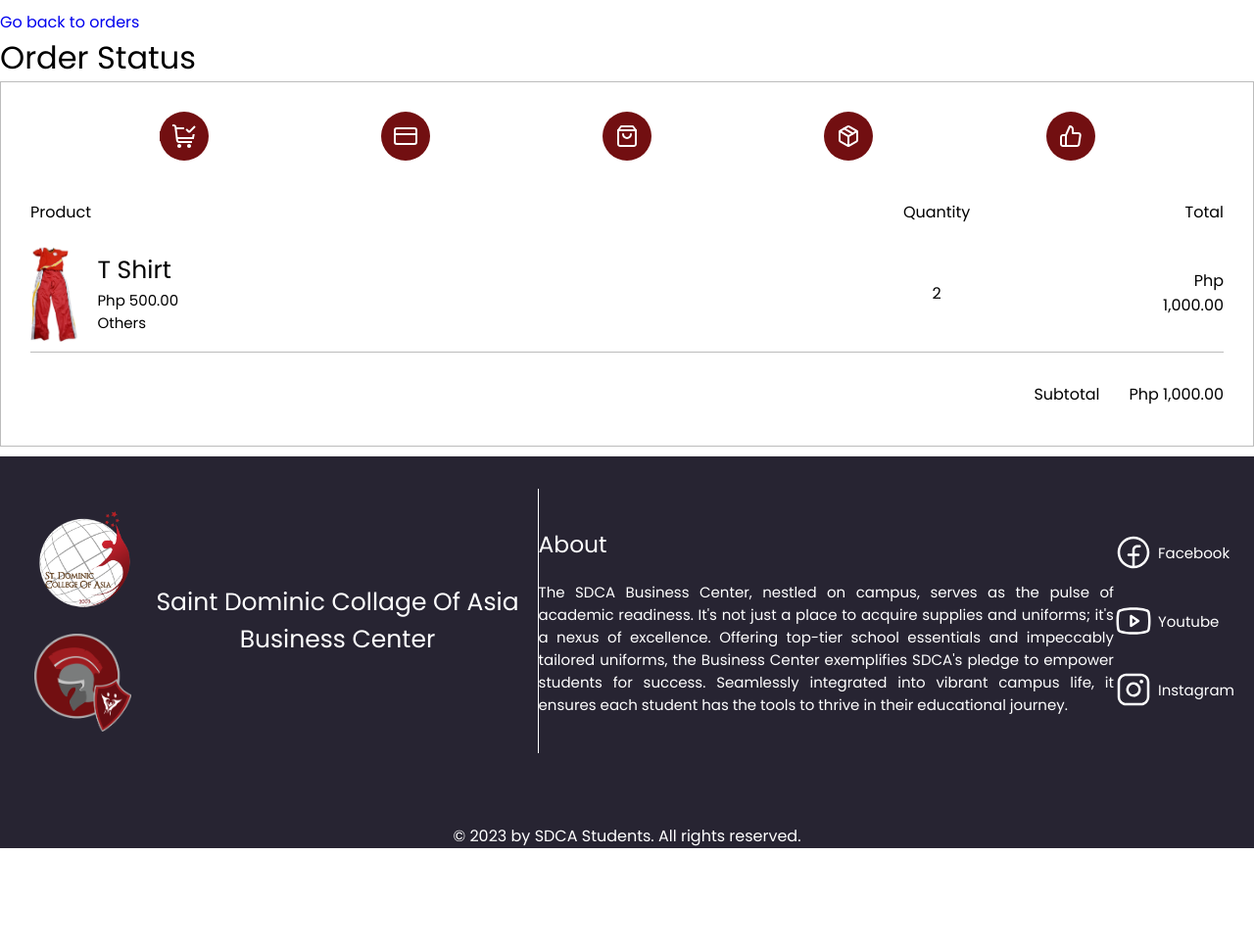
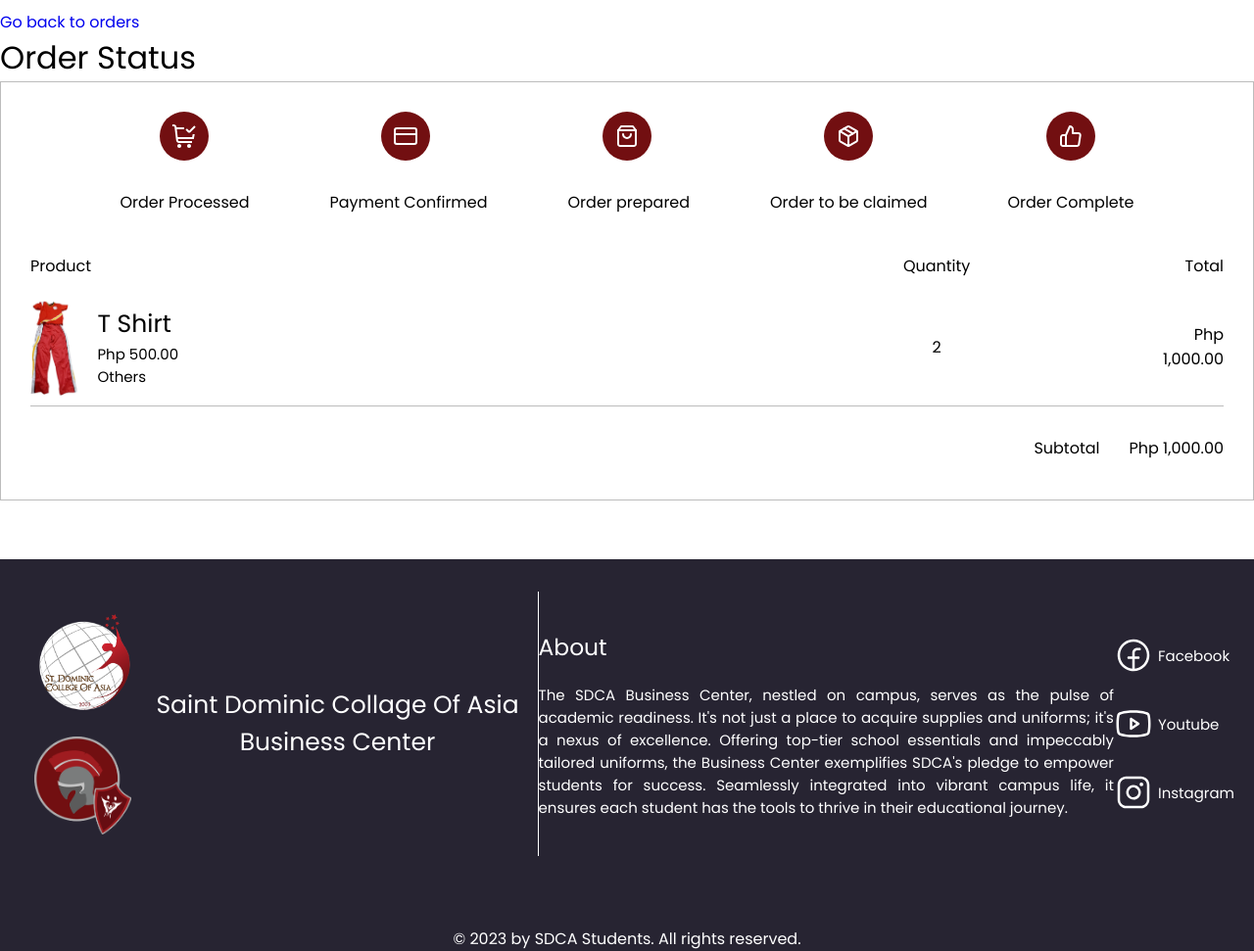
Before and after one commit to d3vLimpiado/new_sdca_business_center, a PHP site: page /pages/status.php in a window 1280 px wide. Shown: the part 150-1121 px from the top of the page at 98% size. Before the commit the page ends 1016 px from the top, so only its background shows below. Run offline with PHP 8.4, Linux system fonts and the light colour scheme; style sheets or scripts are compiled from the project's sources.

Commit message:
feat: update order status

```diff
--- a/pages/status.php
+++ b/pages/status.php
@@ -13,6 +13,13 @@
         <i class="order-status-progress-prepared"></i>
         <i class="order-status-progress-claimed"></i>
         <i class="order-status-progress-completed"></i>
+      </div>
+      <div class="order-status-progress-label">
+        <p>Order Processed</p>
+        <p>Payment Confirmed</p>
+        <p>Order prepared</p>
+        <p>Order to be claimed</p>
+        <p>Order Complete</p>
       </div>
       <table class="order-status-product">
         <thead>
--- a/scss/_order_status.scss
+++ b/scss/_order_status.scss
@@ -4,6 +4,7 @@
   justify-content: center;
   align-items: center;
   padding: 0 30px 40px;
+  margin-bottom: 50px;
 
   &-progress {
     margin: 30px 0;
@@ -13,7 +14,15 @@
     display: flex;
     justify-content: space-between;
     overflow: hidden;
+    div {
+      display: flex;
+      flex-direction: column;
+      align-items: center;
+      justify-content: center;
+      gap: 10px;
+    }
     i {
+      position: relative;
       width: 50px;
       height: 50px;
       background-position: center center;
@@ -39,39 +48,51 @@
       background-image: url("../assets/icons/thumbs-up.svg");
     }
 
+
     &::after {
       content: "";
       z-index: -1;
       position: absolute;
-      top: 50%;
-      left: -950px;
-      transform: translateY(-50%);
+      top: 20px;
+      left: 0;
       background-color: var(--color_primary);
-      width: inherit;
+      width: 100%;
       height: 10px;
+      border-radius: 5px;
+      transition: transform .25s ease-in;
+      transform: translateX(-100%)
     }
 
     &[data-progress-status='1'] {
       &::after {
-        left: -700px;
+        transform: translateX(-75%);
       }
     }
     &[data-progress-status='2'] {
       &::after {
-        left: -470px;
+        transform: translateX(-50%);
       }
     }
     &[data-progress-status='3'] {
       &::after {
-        left: -260px;
+        transform: translateX(-25%);
       }
     }
     &[data-progress-status='4'] {
       &::after {
-        left: 0;
+        transform: translateX(0%);
       }
     }
+    &-label {
+      width: 100%;
+      max-width: 1035px;
+      display: flex;
+      justify-content: space-between;
+
+      margin-bottom: 30px;
+    }
   }
+
 
   &-product {
     border-collapse: collapse;
```
